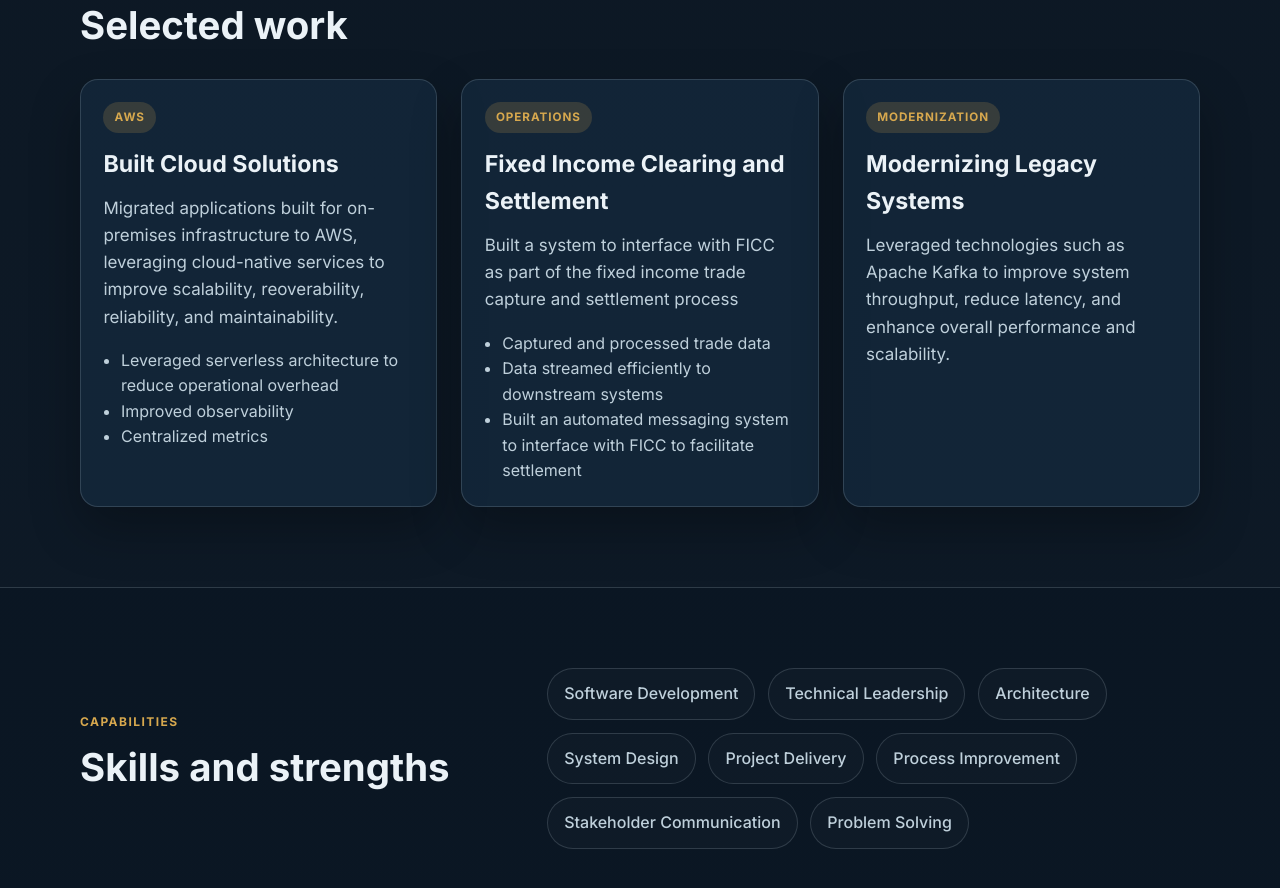
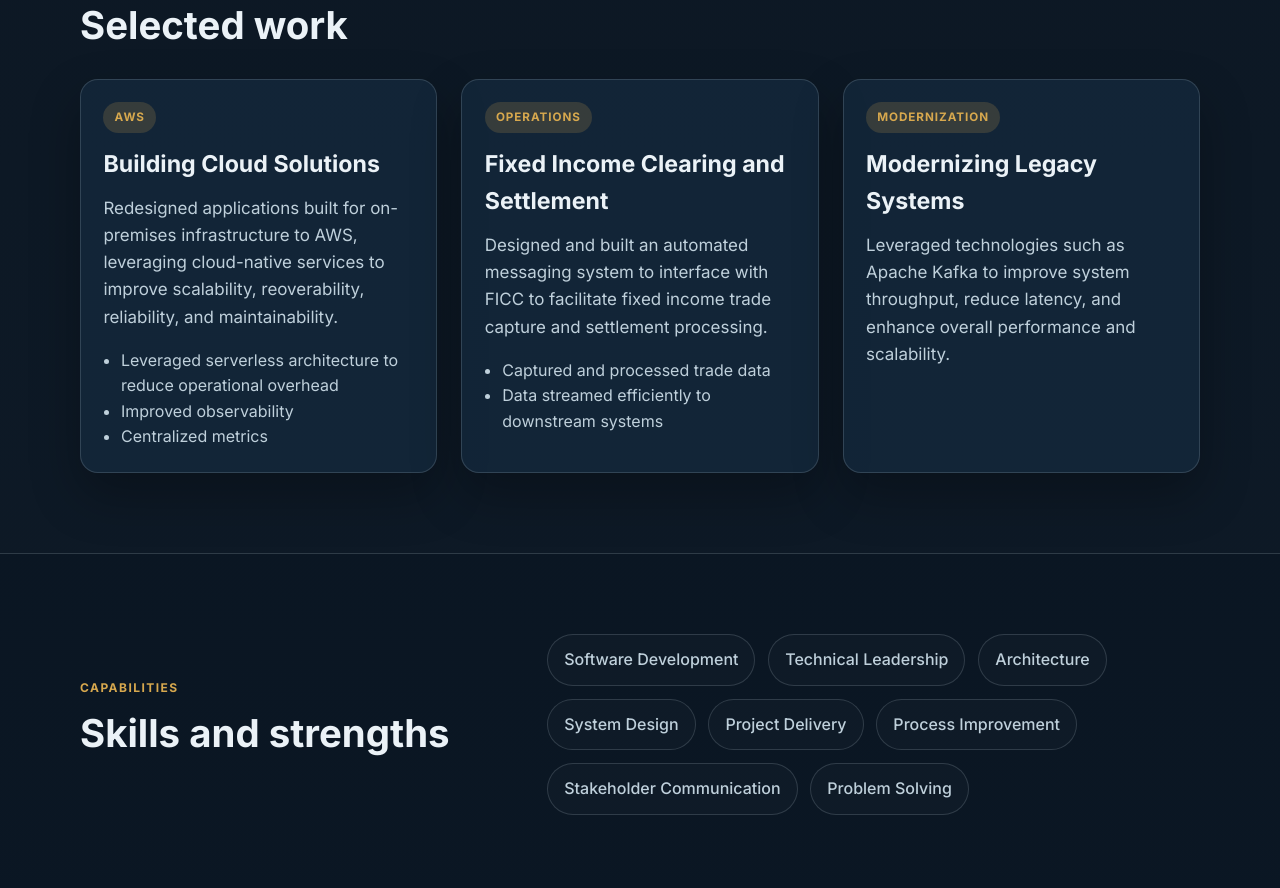
Before and after one commit to jremien/portfolio, a plain HTML site: page index.html in a window 1280 px wide. Shown: the part 2705-3593 px from the top of the page. Drawn offline with Linux system fonts and the light colour scheme.

Commit message:
Revise project descriptions in index.html
Updated project descriptions for clarity and accuracy.

```diff
--- a/index.html
+++ b/index.html
@@ -157,9 +157,9 @@
           <div class="projects-grid">
             <article class="project-card">
               <span class="tag">AWS</span>
-              <h3>Built Cloud Solutions</h3>
+              <h3>Building Cloud Solutions</h3>
               <p>
-                Migrated applications built for on-premises infrastructure to AWS, leveraging cloud-native services to improve scalability, reoverability, reliability, and maintainability.
+                Redesigned applications built for on-premises infrastructure to AWS, leveraging cloud-native services to improve scalability, reoverability, reliability, and maintainability.
               </p>
               <ul>
                 <li>Leveraged serverless architecture to reduce operational overhead</li>
@@ -171,12 +171,11 @@
               <span class="tag">Operations</span>
               <h3>Fixed Income Clearing and Settlement</h3>
               <p>
-                Built a system to interface with FICC as part of the fixed income trade capture and settlement process
+                Designed and built an automated messaging system to interface with FICC to facilitate fixed income trade capture and settlement processing.
               </p>
               <ul>
                 <li>Captured and processed trade data</li>
                 <li>Data streamed efficiently to downstream systems</li>
-                <li>Built an automated messaging system to interface with FICC to facilitate settlement</li>
               </ul>
             </article>
 
```
